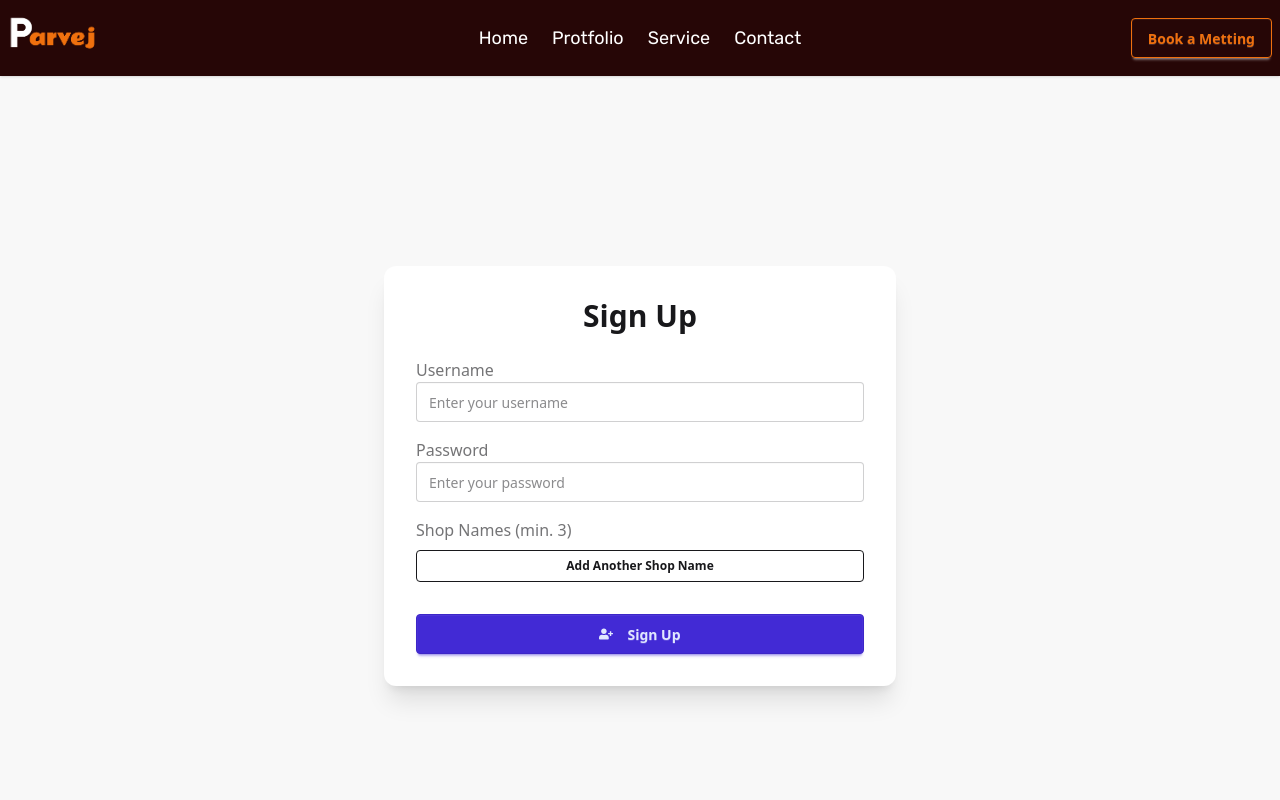
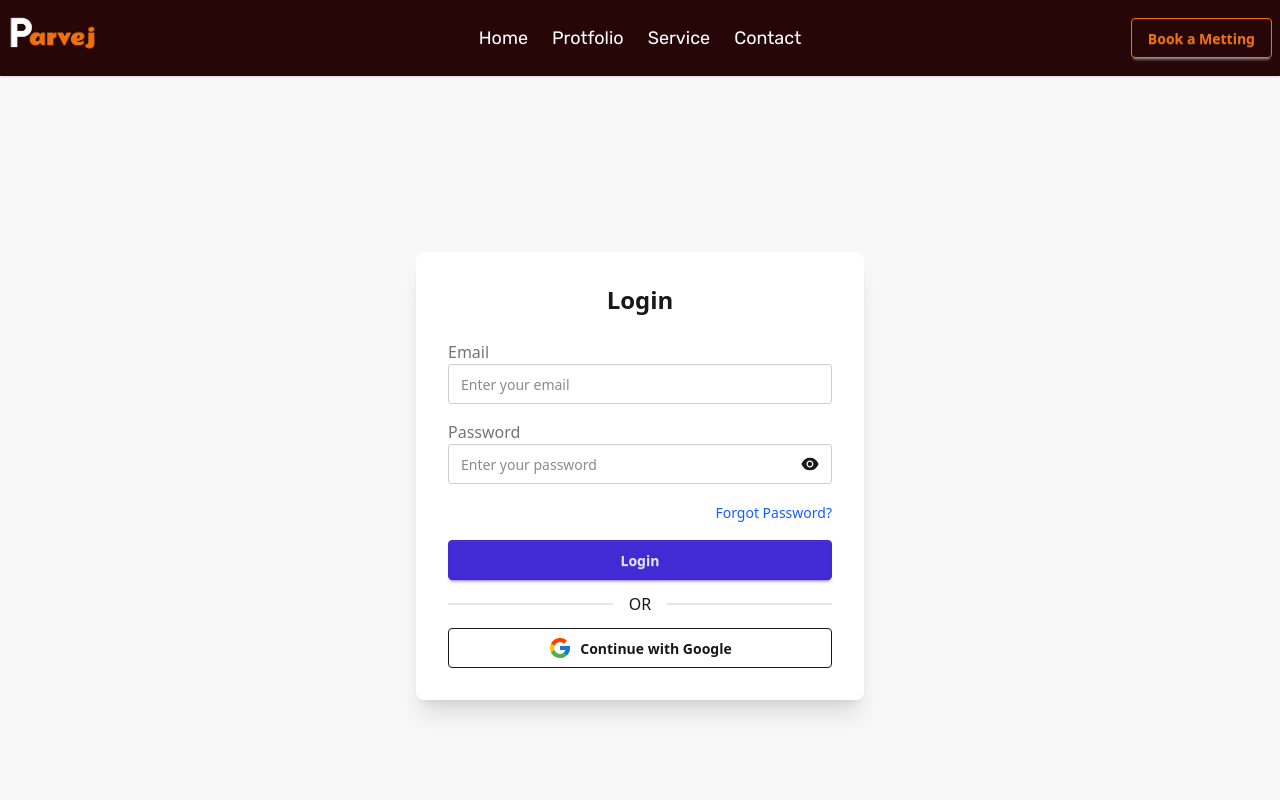
Before and after one commit to mhneloy/9AM-solution-client, a React (Vite) app: page /signIn in a window 1280 px wide. Shown: the top 800 px of the page. Built offline with nearby package versions, Linux system fonts and the light colour scheme.

Commit message:
complete the design of protfolio login page

```diff
--- /dev/null
+++ b/src/component/Dashboard/Dashboard.jsx
@@ -0,0 +1,9 @@
+const Dashboard = () => {
+  return (
+    <div>
+      <h2>This is Dashboard</h2>
+    </div>
+  );
+};
+
+export default Dashboard;
--- a/src/component/Home/Home.jsx
+++ b/src/component/Home/Home.jsx
@@ -3,6 +3,7 @@ import Accordion from "../../homepages/accordion/Accordion";
 import Banner from "../../homepages/banner/Banner";
 import Cards from "../../homepages/cards/Cards";
 import Workflow from "../../homepages/my_workflow/Workflow";
+import WorkingResult from "../../homepages/WorkingResult/WorkingResult";
 
 const Home = () => {
   return (
@@ -11,6 +12,7 @@ const Home = () => {
       <About />
       <Cards />
       <Workflow />
+      <WorkingResult />
       <Accordion />
     </div>
   );
--- /dev/null
+++ b/src/component/ProtfolioLogin/ProtfolioLogin.jsx
@@ -0,0 +1,102 @@
+import { useState } from "react";
+import { useForm } from "react-hook-form";
+import { AiFillEye, AiFillEyeInvisible } from "react-icons/ai";
+import { FcGoogle } from "react-icons/fc";
+
+const ProtfolioLogin = () => {
+  const {
+    register,
+    handleSubmit,
+    formState: { errors },
+  } = useForm();
+
+  const [showPassword, setShowPassword] = useState(false);
+
+  const onSubmit = (data) => {
+    console.log("Login Data:", data);
+    // Handle login logic here
+  };
+
+  const handleGoogleLogin = () => {
+    console.log("Google login triggered");
+    // Trigger Google sign-in logic
+  };
+
+  return (
+    <div className="min-h-screen flex items-center justify-center bg-base-200">
+      <div className="w-full max-w-md bg-white p-8 rounded-lg shadow-xl">
+        <h2 className="text-2xl font-bold text-center mb-6">Login</h2>
+        <form onSubmit={handleSubmit(onSubmit)} className="space-y-4">
+          {/* Email */}
+          <div className="form-control">
+            <label className="label font-medium block">Email</label>
+            <input
+              type="email"
+              placeholder="Enter your email"
+              className="input input-bordered w-full"
+              {...register("email", { required: "Email is required" })}
+            />
+            {errors.email && (
+              <p className="text-red-500 text-sm mt-1">
+                {errors.email.message}
+              </p>
+            )}
+          </div>
+
+          {/* Password */}
+          <div className="form-control">
+            <label className="label font-medium block">Password</label>
+            <div className="relative">
+              <input
+                type={showPassword ? "text" : "password"}
+                placeholder="Enter your password"
+                className="input input-bordered pr-10 w-full"
+                {...register("password", { required: "Password is required" })}
+              />
+              <div
+                className="absolute right-3 top-1/2 -translate-y-1/2 cursor-pointer text-xl z-10"
+                onClick={() => setShowPassword(!showPassword)}
+              >
+                {showPassword ? <AiFillEyeInvisible /> : <AiFillEye />}
+              </div>
+            </div>
+            {errors.password && (
+              <p className="text-red-500 text-sm mt-1">
+                {errors.password.message}
+              </p>
+            )}
+          </div>
+
+          {/* Forgot Password */}
+          <div className="text-right">
+            <a
+              href="/forgot-password"
+              className="text-sm text-blue-600 hover:underline"
+            >
+              Forgot Password?
+            </a>
+          </div>
+
+          {/* Submit Button */}
+          <button type="submit" className="btn btn-primary w-full">
+            Login
+          </button>
+        </form>
+
+        {/* Divider */}
+        <div className="divider">OR</div>
+
+        {/* Google Login */}
+        <button
+          onClick={handleGoogleLogin}
+          className="btn btn-outline w-full flex items-center justify-center gap-2"
+        >
+          <FcGoogle className="text-2xl" />
+          Continue with Google
+        </button>
+      </div>
+    </div>
+  );
+};
+
+export default ProtfolioLogin;
--- /dev/null
+++ b/src/homepages/WorkingResult/WorkingResult.jsx
@@ -0,0 +1,11 @@
+const WorkingResult = () => {
+  return (
+    <div>
+      <h3 className="text-center text-5xl text-brand font-bold my-8">
+        Working Progress
+      </h3>
+    </div>
+  );
+};
+
+export default WorkingResult;
```
Also changed, not shown: src/routes/route.jsx (+7 -1 lines).
